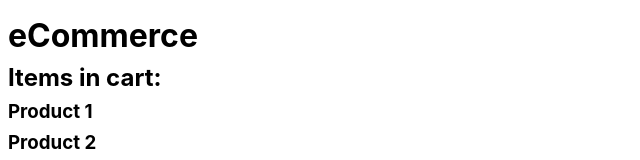
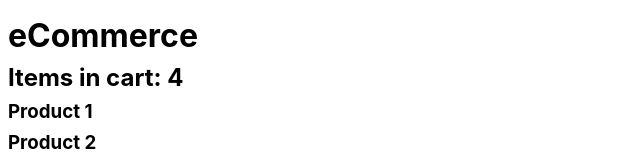
Before and after one commit to aamirmabs/neog-react-useContext, a React (Create React App) app: page / in a window 1280 px wide. Shown: the top 160 px of the page, without its empty margins (0-640 px from the left). Built offline with nearby package versions, Linux system fonts and the light colour scheme.

Commit message:
ex04 consume context

```diff
--- a/src/App.js
+++ b/src/App.js
@@ -1,11 +1,18 @@
+import { useContext } from "react";
 import "./App.css";
+import { CartContext } from "./contexts";
 
 export function ProductListing() {
   return [1, 2, 3, 4, 5].map((item) => <h3>Product {item}</h3>);
 }
 
 export function Cart() {
-  return <h2>Items in cart: </h2>;
+  const value = useContext(CartContext);
+  // receives the object { cartItems: 4 }
+  const { cartItems } = value;
+  // destructuring to remove the value out of object
+
+  return <h2>Items in cart: {cartItems} </h2>;
 }
 
 export default function App() {
```
